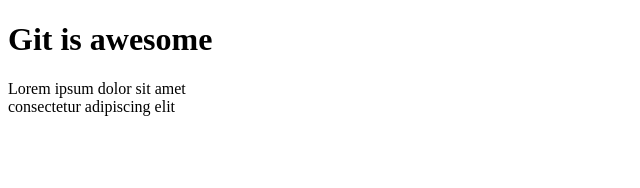
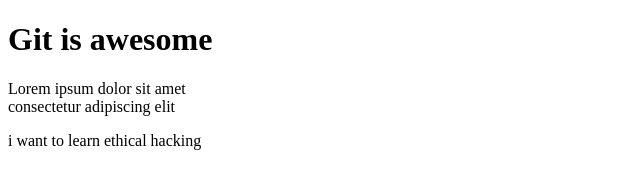
Before and after one commit to koleademola/learninggit, a plain HTML site: page index.html in a window 1280 px wide. Shown: the whole page, without its empty margins (0-640 px from the left). Drawn offline with Linux system fonts and the light colour scheme.

Commit message:
Added a new paragraph

```diff
--- a/index.html
+++ b/index.html
@@ -9,5 +9,7 @@
     <h1>Git is awesome</h1>
     <p>Lorem ipsum dolor sit amet<br>
     consectetur adipiscing elit</p>
+    <p> i want to learn ethical hacking</p>
+
 </body>
 </html>
```
